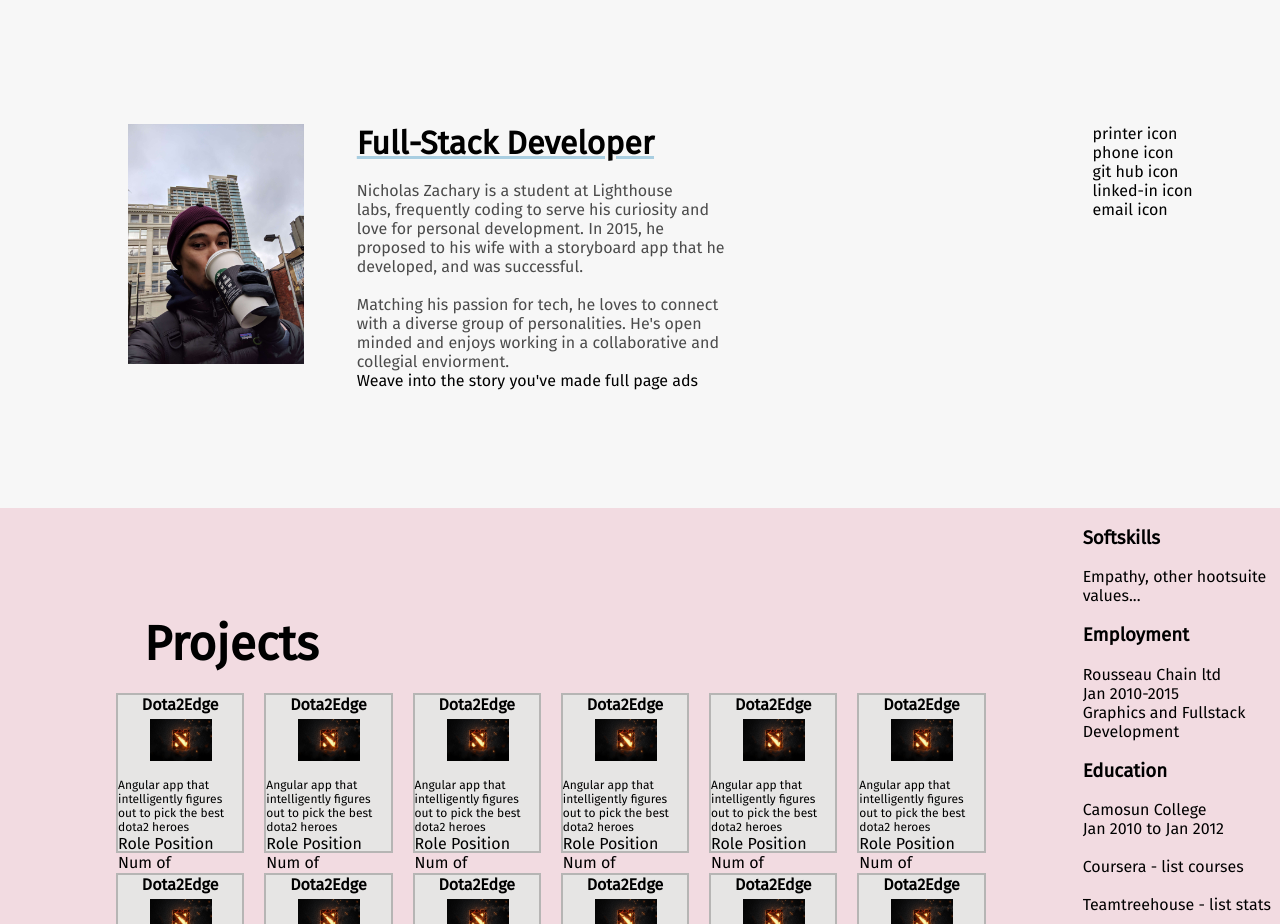
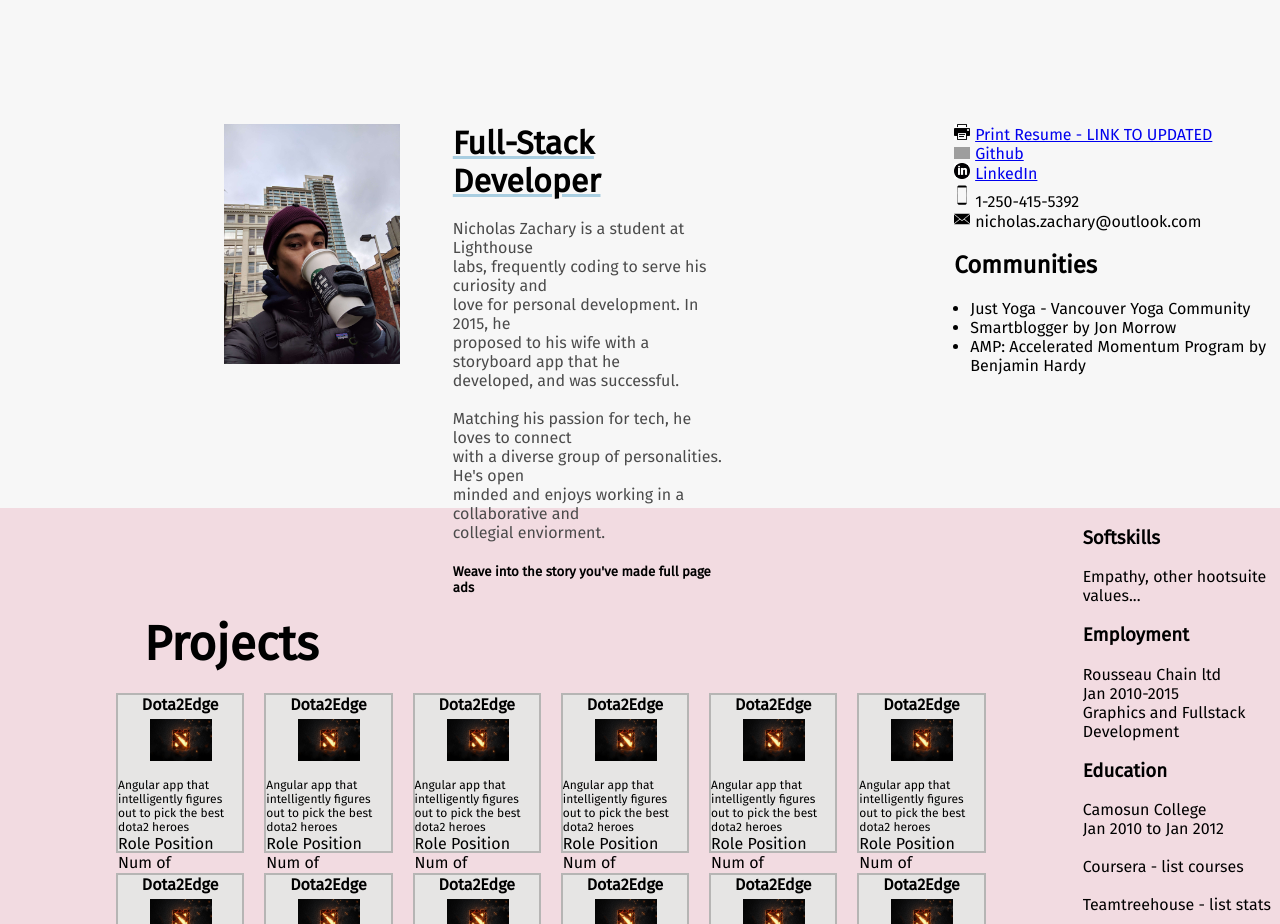
Before and after one commit to booksftw/SPA-Resume, an Angular app: page / in a window 1280 px wide. Shown: the part 1140-2064 px from the top of the page. Built offline with nearby package versions, Linux system fonts and the light colour scheme; grey boxes are pictures that could not be loaded; a web font is replaced by a local one.

Commit message:
complete meet nick v1

```diff
--- a/src/app/intro-block/intro-block.component.css
+++ b/src/app/intro-block/intro-block.component.css
@@ -36,3 +36,42 @@
         font-size:4em;
     }
 }
+@media only screen
+and (max-width : 1200px) {
+/* Styles */
+    .intro-header-text {
+        font-size:3.6em;
+        top: -3em;
+        position:relative;
+    }
+}
+
+@media only screen
+and (max-width : 1000px) {
+/* Styles */
+    .intro-header-text {
+        font-size:3em;
+        top: -3em;
+        position:relative;
+    }
+}
+
+@media only screen
+and (max-width : 900px) {
+/* Styles */
+    .intro-header-text {
+        font-size:2em;
+        top: -3em;
+        position:relative;
+    }
+}
+
+@media only screen
+and (max-width : 700px) {
+/* Styles */
+    .intro-header-text {
+        font-size:1.5em;
+        top: -3em;
+        position:relative;
+    }
+}
--- a/src/app/resume-meet-nick/resume-meet-nick.component.css
+++ b/src/app/resume-meet-nick/resume-meet-nick.component.css
@@ -7,11 +7,13 @@
 .profile_image {
     width: 11em;
     height:15em;
+    margin-left:6em;
 }
 
 span.right-sidebar-util {
     display: inline;
-    margin-left: 23em;
+    margin-left: 30em;
+    /* width: 13em; */
 }
 
 p.nick-occupation-description {
@@ -28,3 +30,58 @@
 .about-nick-container {
     margin-left: 3.3em;
 }
+
+.right-sidebar-util p, .right-sidebar-util a {
+    display: inline;
+}
+
+.right-sidebar-util ul {
+    padding-left: 1em;
+}
+
+.printer-icon, .github-icon, .linkedin-icon, .email-icon,.cellphone-icon {
+    width: 1em;
+    margin-right:0.3em;
+}
+
+/* Desktops and laptops ----------- */
+@media only screen
+and (max-width : 1400px) {
+/* Styles */
+    span.right-sidebar-util {
+        margin-left: 14em;
+    }
+
+}
+@media only screen
+and (max-width : 1200px) {
+/* Styles */
+    .meet-nick-inner-container {
+        position: relative;
+        top: -6em;
+    }
+
+}
+
+@media only screen
+and (max-width : 1000px) {
+/* Styles */
+    .nick-profile {
+        padding-left: 0;
+    }
+    span.right-sidebar-util {
+        margin-left: 2em;
+    }
+}
+
+@media only screen
+and (max-width : 900px) {
+/* Styles */
+
+}
+
+@media only screen
+and (max-width : 700px) {
+/* Styles */
+
+}
--- a/src/app/resume-meet-nick/resume-meet-nick.component.html
+++ b/src/app/resume-meet-nick/resume-meet-nick.component.html
@@ -3,7 +3,6 @@
   <div class="nick-profile">
 
     <img class="profile_image" src="/assets/images/me.jpg" alt="profile picture of nick">
-
     <div class='about-nick-container'>
       <h1 class="nick-occupation-header">Full-Stack Developer</h1>
       <p class="nick-occupation-description">
@@ -19,15 +18,38 @@
         collegial enviorment.
       </p>
 
-      <p>Weave into the story you've made full page ads</p>
+      <h5>Weave into the story you've made full page ads</h5>
     </div>
 
     <span class="right-sidebar-util">
-      <p>printer icon</p>
-      <p>phone icon</p>
-      <p>git hub icon</p>
-      <p>linked-in icon</p>
-      <p>email icon</p>
+      <div>
+        <img class="printer-icon" src="/assets/images/icons/printer-black.png" alt="printer icon"> <a href="#">Print Resume - LINK TO UPDATED</a>
+      </div>
+
+      <div>
+        <img class="github-icon" src="/assets/images/icons/github-black.png" alt="github icon"> <a href="https://github.com/booksftw?tab=repositories">Github</a>
+      </div>
+
+      <div>
+        <img class="linkedin-icon" src="/assets/images/icons/linked-in-black.png" alt="linked-in icon"> <a href="http://www.linkedin.com/in/nicholas-zachary-booksftw">LinkedIn</a>
+      </div>
+
+      <div>
+          <img class="cellphone-icon" src="/assets/images/icons/cell-black.svg" alt="phone icon"> <p>1-250-415-5392</p>
+        </div>
+
+      <div>
+        <img class="email-icon" src="/assets/images/icons/email-black.svg" alt=""> <p>nicholas.zachary@outlook.com</p>
+      </div>
+
+      <div class="communities-container">
+        <h2>Communities</h2>
+        <ul>
+          <li>Just Yoga - Vancouver Yoga Community</li>
+          <li>Smartblogger by Jon Morrow</li>
+          <li>AMP: Accelerated Momentum Program by Benjamin Hardy</li>
+        </ul>
+      </div>
     </span>
 
     <!-- <h1>Add communities like Smartblogger, AMP, JustYoga, ...</h1> -->
```
Also changed, not shown: src/assets/images/icons/cell-black.svg (added).
